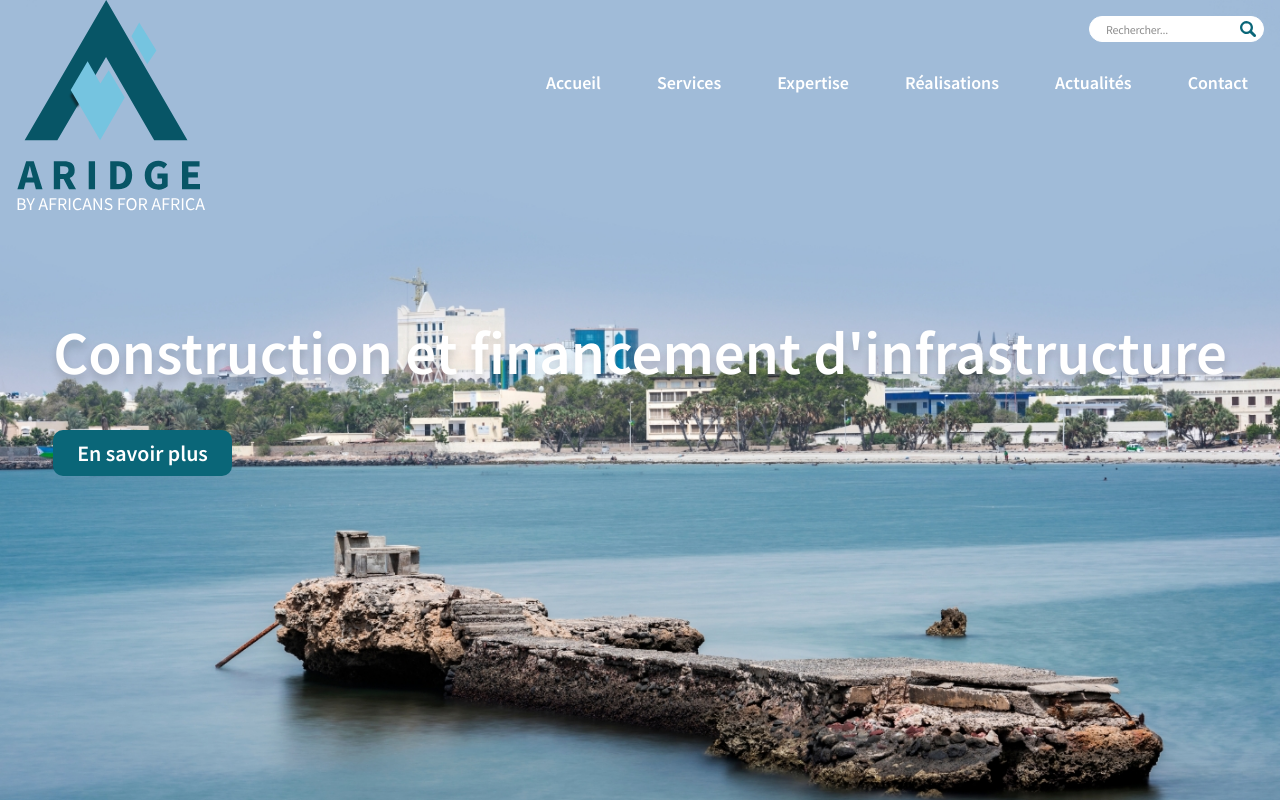
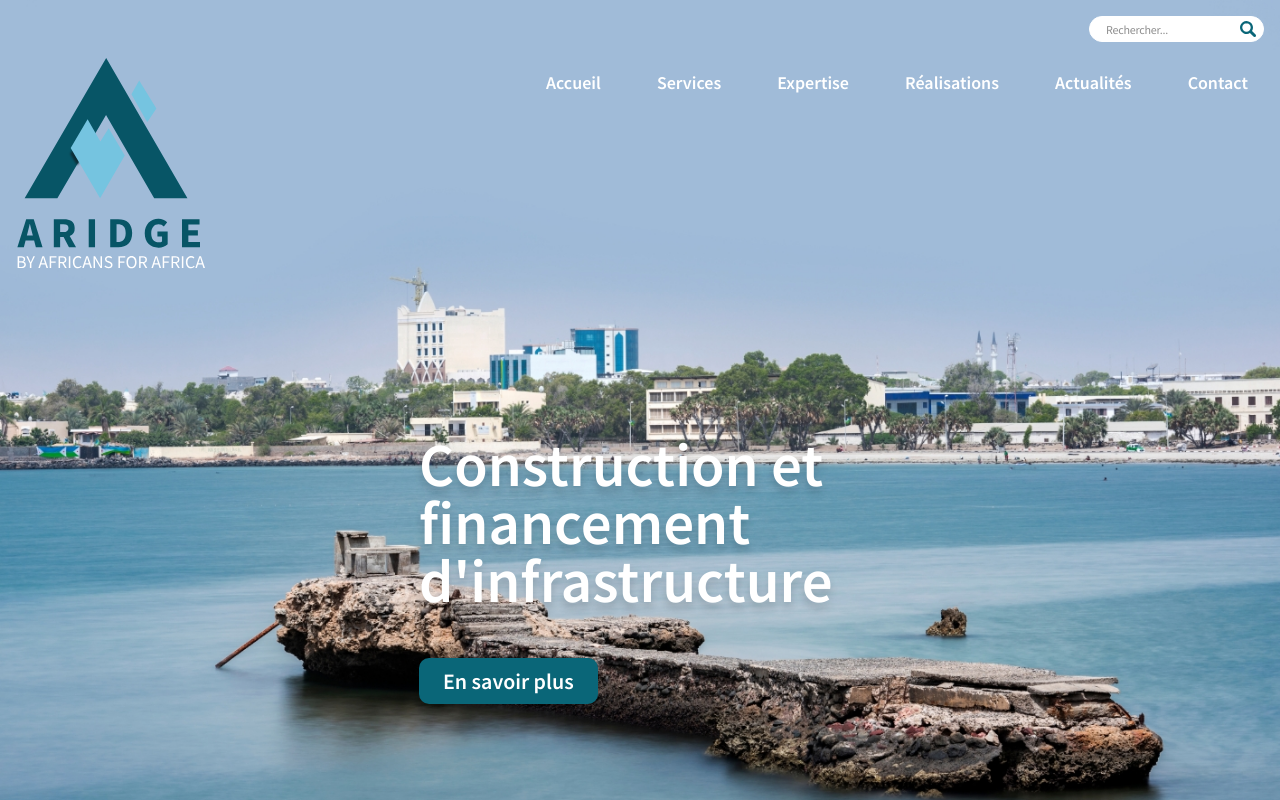
Before and after one commit to jhouedanou/aridge, a Nuxt app: page / in a window 1280 px wide. Shown: the top 800 px of the page. Built offline with nearby package versions, Linux system fonts and the light colour scheme.

Commit message:
Add Netlify internal server build and update components
Added Netlify internal server build output files for Nitro and Nuxt, including server chunks, main files, and configuration. Updated .nvmrc, Header.vue, HeroSection.vue, and nuxt.config.ts, likely for compatibility or deployment improvements.

```diff
--- a/components/Header.vue
+++ b/components/Header.vue
@@ -174,6 +174,7 @@ const navContact = computed(() => getText('header.nav.contact', 'Contact'))
   font-weight: 700;
   font-size: 1.2rem;
   color: var(--color-primary);
+  padding-top: 3em;
 
   a {
     display: flex;
@@ -188,9 +189,13 @@ const navContact = computed(() => getText('header.nav.contact', 'Contact'))
     transition: all 0.3s ease;
   }
 
-  &.scrolled img {
-    width: auto;
-    height: 110.67px;
+  &.scrolled {
+    padding-top: 0 !important;
+
+    img {
+      width: auto;
+      height: 110.67px;
+    }
   }
 }
 
--- a/components/HeroSection.vue
+++ b/components/HeroSection.vue
@@ -31,7 +31,8 @@ const heroCTA = computed(() => getText('hero.cta', 'En savoir plus'))
   background-position: center;
   background-attachment: fixed;
   display: flex;
-  align-items: center;
+  align-items: flex-end;
+  justify-content: flex-start;
   overflow: hidden;
 }
 
@@ -40,9 +41,11 @@ const heroCTA = computed(() => getText('hero.cta', 'En savoir plus'))
   z-index: 2;
   color: white;
   padding: 0;
-  max-width: 1280px;
+  padding-bottom: 6em;
+  width: 442px;
   animation: slideInUp 0.8s ease-out;
-  margin: 0 auto;
+  margin: 0;
+  margin-bottom: 0em;
 }
 
 .hero-text {
--- a/nuxt.config.ts
+++ b/nuxt.config.ts
@@ -12,6 +12,12 @@ export default defineNuxtConfig({
   },
   modules: [],
   ssr: true,
+  nitro: {
+    preset: 'netlify'
+  },
+  app: {
+    baseURL: '/',
+  },
   components: {
     dirs: [
       {
```
Also changed, not shown: 1 other file (tests, documents, lock files or other folders).
